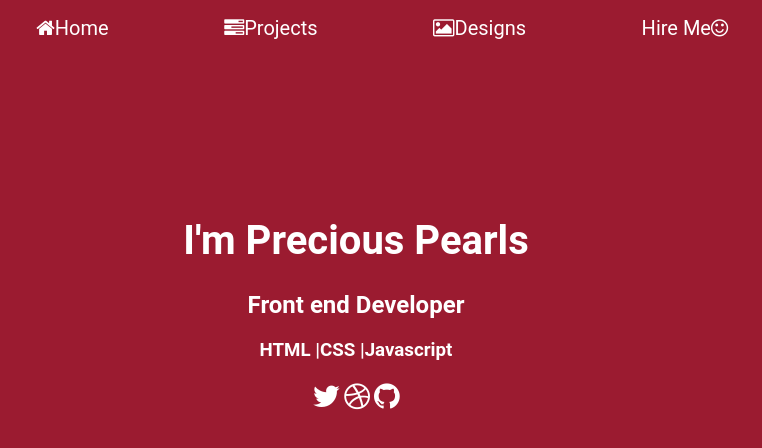
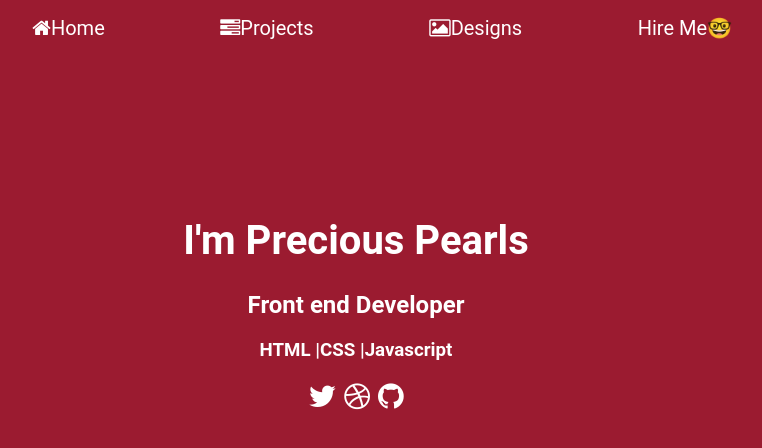
Before and after one commit to Preciouspearl-code/svelte-homepage-project-2, a website: page index.html in a window 1280 px wide. Shown: the full height of the page, 284-1046 px from the left. Drawn offline with Linux system fonts and the light colour scheme.

Commit message:
1 file modified

```diff
--- a/index.html
+++ b/index.html
@@ -56,7 +56,7 @@
           text-align:center;
         }
         .social_icons{
-          padding: 0px;
+          padding: 2px;
           font-size: 30px;
           text-decoration: none;
           border-radius:5px;
@@ -69,7 +69,7 @@
         <li><a href="index.html"><i class="fa fa-home"></i>Home</a></li>
         <li><a href="#"><i class="fa fa-tasks""></i>Projects</a></li>
         <li><a href="#"><i class="fa fa-image"></i>Designs</a></li>
-        <li><a href="#">Hire Me<i class="fa fa-smile-o""></i></a></li>
+        <li><a href="#">Hire Me🤓</a></li>
       </ul>
     </nav>
     <h1>I'm Precious Pearls</h1>
```
